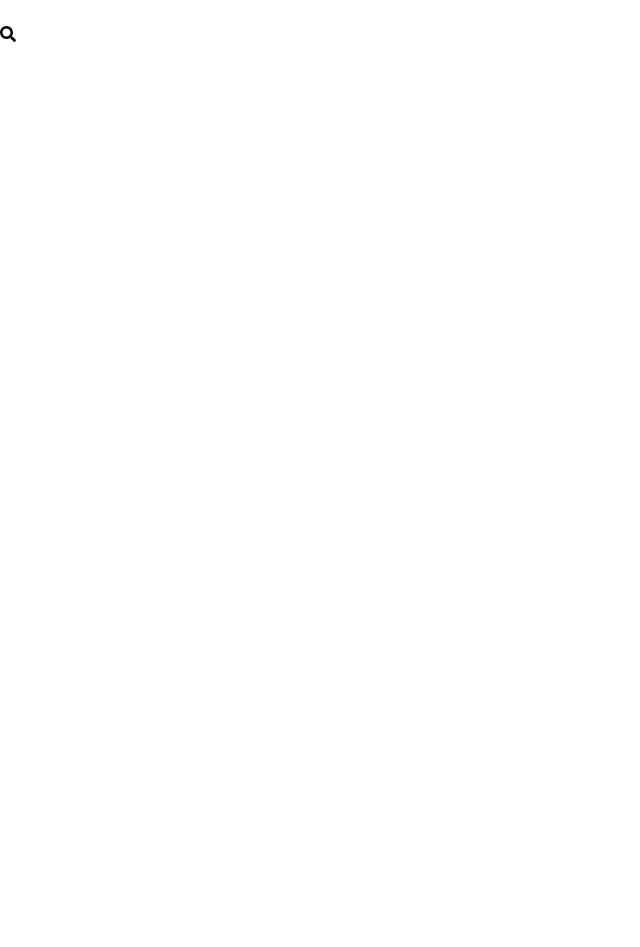
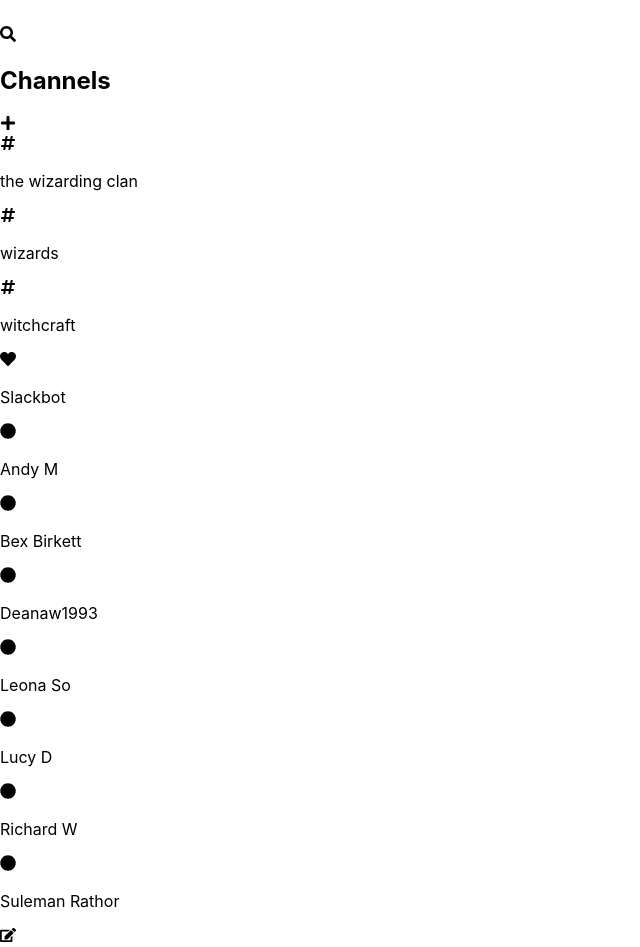
Before and after one commit to SilviaPetruta/GroupProject, a React (Create React App) app: page / in a window 1280 px wide. Shown: the part 4743-5690 px from the top of the page, without its empty margins (0-640 px from the left). Before the commit the page ends 4789 px from the top, so only its background shows below. Built offline with nearby package versions, Linux system fonts and the light colour scheme.

Commit message:
created channel home js and css files , Dms home js file, state and render

```diff
--- a/src/App.js
+++ b/src/App.js
@@ -1,15 +1,93 @@
 import React,{Component} from 'react';
 import './App.css';
 
-import Header from "./components/Header"
-import imageWizard from './img/wizard.jpg'
+import Header from "./components/Header";
+import ChannelsHome from './components/ChannelsHome';
+import DMsHome from './components/DMsHome';
+
+import { FaPlus } from 'react-icons/fa';
+import { FaHeart } from 'react-icons/fa';
+import { FaEdit } from 'react-icons/fa';
+import imageWizard from './img/wizard.jpg';
 
 class App extends Component {
-  render () {
-    return (
-      <div>
-        <Header imageWizard = {imageWizard} />
-      </div>
+	state ={
+		inputHomeChannels: [
+			{
+				id: 1,
+				channel: 'the wizarding clan'
+			},
+			{
+				id: 2,
+				channel: 'wizards'
+			},
+			{
+				id: 3,
+				channel: 'witchcraft'
+			}
+		],
+		inputHomeDms:[
+			{
+				id: 4,
+				userOn: 'Andy M'
+			},
+			{
+				id: 5,
+				userOn: 'Bex Birkett'
+			},
+			{
+				id: 6,
+				userOn: 'Deanaw1993'
+			},
+			{
+				id: 7,
+				userOn: 'Leona So'
+			},
+			{
+				id: 8,
+				userOn: 'Lucy D'
+			},
+			{
+				id: 9,
+				userOn: 'Richard W'
+			},
+			{
+				id: 10,
+				userOn: 'Suleman Rathor'
+			}
+		]
+	}
+
+	render () {
+		const channelsHome = this.state.inputHomeChannels.map(input => {
+			return <ChannelsHome
+				key={input.id}
+				channel={input.channel}
+			/>
+		});
+
+		const dmsHome = this.state.inputHomeDms.map(input => {
+			return <DMsHome
+				key={input.id}
+				userOnline={input.userOn}
+			/>
+		});
+
+		return (
+			<React.Fragment>
+        		<Header imageWizard = {imageWizard} />
+				<div>
+                	<h2>Channels</h2>
+                	<FaPlus />
+            	</div>
+				{channelsHome}
+				<div>
+                	<FaHeart />
+                	<p>Slackbot</p>
+            	</div>
+				{dmsHome}
+				<FaEdit />
+      		</React.Fragment>
     )
   }
 }
--- /dev/null
+++ b/src/components/ChannelsHome.js
@@ -0,0 +1,15 @@
+import React from 'react';
+import { FaHashtag } from 'react-icons/fa';
+
+const ChannelsHome = (props) => {
+    return (
+        <div>
+            <div>
+                <FaHashtag />
+                <p>{props.channel}</p>
+            </div>
+        </div>
+    )
+}
+
+export default ChannelsHome;
--- /dev/null
+++ b/src/components/DMsHome.js
@@ -0,0 +1,17 @@
+import React from 'react';
+
+import { FaCircle } from 'react-icons/fa';
+
+const DMsHome = (props) => {
+    return (
+        <div>
+            <div>
+                <FaCircle />
+                <p>{props.userOnline}</p>
+            </div>
+
+        </div>
+    )
+}
+
+export default DMsHome;
```
Also changed, not shown: src/components/ChannelsHome.css (added).
